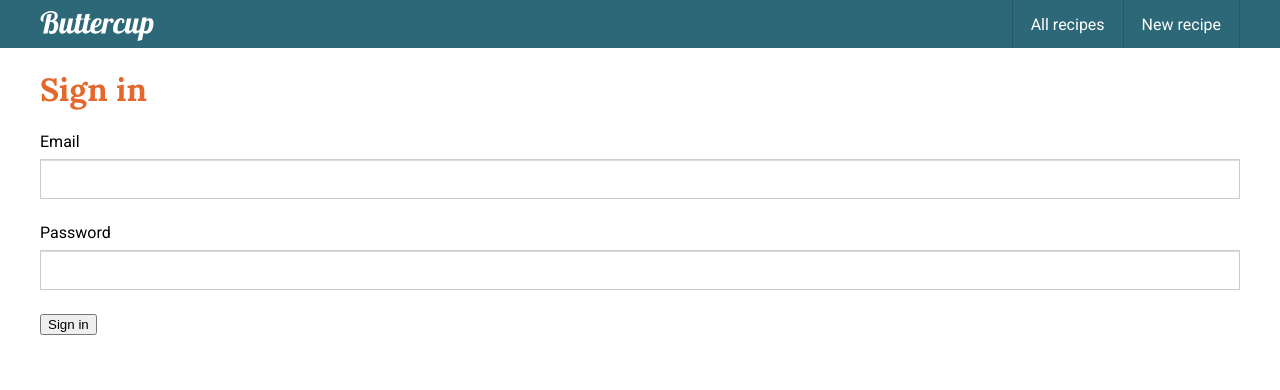
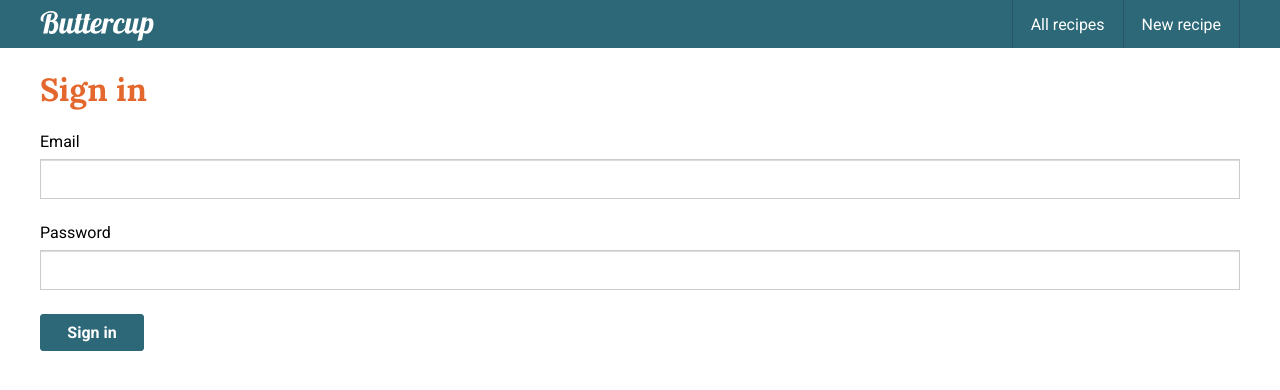
Before and after one commit to smfeest/buttercup-next, a Next.js app: page /sign-in in a window 1280 px wide. Shown: the top 390 px of the page. Built offline with nearby package versions, Linux system fonts and the light colour scheme; what @apollo/client-integration-nextjs would draw is missing.

Commit message:
WIP add push button component

```diff
--- a/src/app/components/forms/fields.module.css
+++ b/src/app/components/forms/fields.module.css
@@ -19,7 +19,7 @@
   padding: 0 0.75em;
 
   &:focus {
-    border-color: var(--color-blue);
+    border-color: var(--focus-color);
     outline: 0;
   }
 }
--- /dev/null
+++ b/src/app/components/push-button.module.scss
@@ -0,0 +1,59 @@
+@mixin push-button($background-color, $foreground-color, $border-color) {
+  background-color: $background-color;
+  border: 1px solid $border-color;
+  border-radius: 0.1875em;
+  box-sizing: border-box;
+  color: $foreground-color;
+  display: inline-block;
+  font-family: inherit;
+  font-size: 1em;
+  min-width: 6.5em;
+  padding: 0.5em 1.5em;
+  text-align: center;
+  text-decoration: none;
+  vertical-align: middle;
+  white-space: nowrap;
+
+  &:active,
+  &:hover {
+    background-color: hsl(from $background-color h s calc(l - 5));
+    border-color: hsl(from $border-color h s calc(l - 5));
+    outline: 0;
+  }
+
+  &:focus {
+    background-color: hsl(from $background-color h s calc(l - 5));
+    border-color: var(--focus-color);
+    outline: 0;
+  }
+
+  &[disabled] {
+    opacity: 0.4;
+
+    &,
+    &:active,
+    &:focus,
+    &:hover {
+      background-color: $background-color;
+      border-color: $border-color;
+    }
+  }
+}
+
+.pushButton {
+  @include push-button(
+    var(--color-white),
+    var(--color-very-dark-grey),
+    var(--color-grey)
+  );
+}
+
+.primaryPushButton {
+  @include push-button(
+    var(--color-blue),
+    var(--color-white),
+    var(--color-blue)
+  );
+
+  font-weight: bold;
+}
--- /dev/null
+++ b/src/app/components/push-button.tsx
@@ -0,0 +1,18 @@
+import { ButtonHTMLAttributes } from "react";
+import styles from "./push-button.module.scss";
+
+export default function PushButton({
+  isPrimary = false,
+  ...buttonAttributes
+}: Readonly<
+  Omit<ButtonHTMLAttributes<HTMLButtonElement>, "className"> & {
+    isPrimary?: boolean;
+  }
+>) {
+  return (
+    <button
+      className={isPrimary ? styles.primaryPushButton : styles.pushButton}
+      {...buttonAttributes}
+    ></button>
+  );
+}
--- a/src/app/globals.css
+++ b/src/app/globals.css
@@ -5,6 +5,9 @@
 
   --color-white: #fff;
   --color-grey: #ccc;
+  --color-very-dark-grey: #333;
+
+  --focus-color: var(--color-blue);
 
   --padding: 1rem;
 
--- a/src/app/sign-in/form.tsx
+++ b/src/app/sign-in/form.tsx
@@ -4,6 +4,7 @@ import { useTranslations } from "next-intl";
 import { useActionState } from "react";
 import { InputField } from "../components/forms/fields";
 import ValidationSummary from "../components/forms/validation-summary";
+import PushButton from "../components/push-button";
 import signInAction from "./action";
 
 export default function SignInForm() {
@@ -25,7 +26,9 @@ export default function SignInForm() {
         type="password"
         required
       />
-      <button disabled={pending}>{t("signInButtonLabel")}</button>
+      <PushButton disabled={pending} isPrimary>
+        {t("signInButtonLabel")}
+      </PushButton>
     </form>
   );
 }
```
